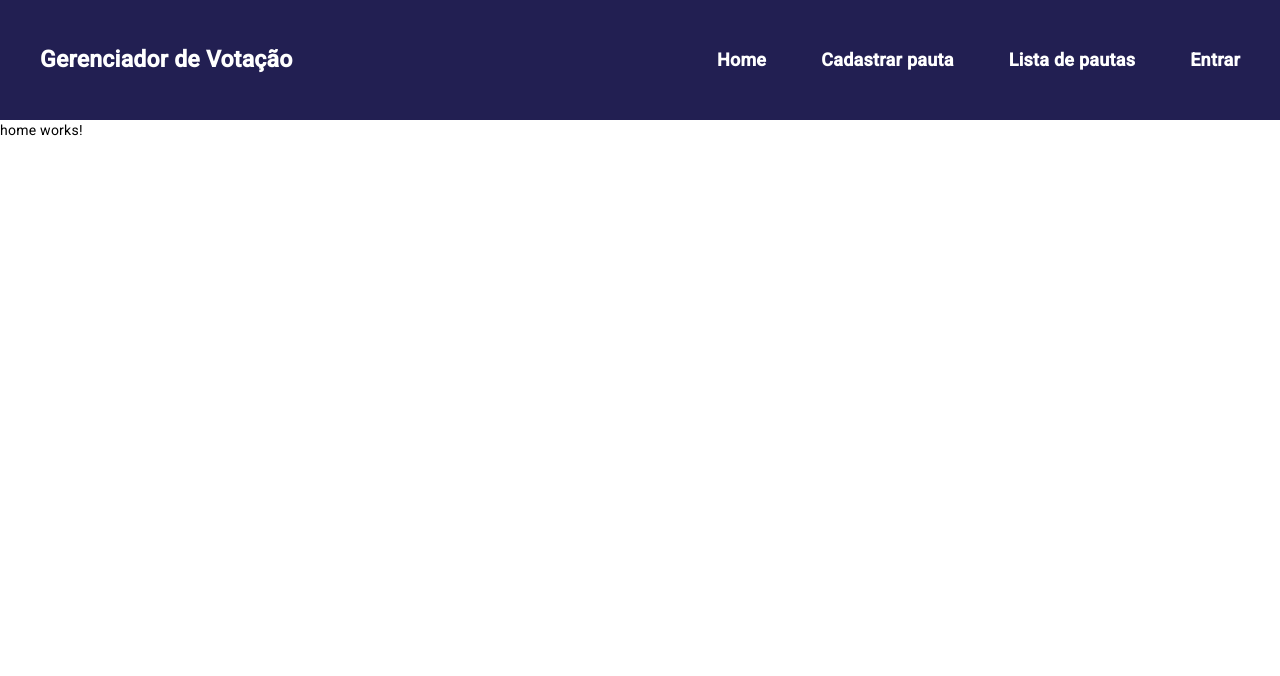
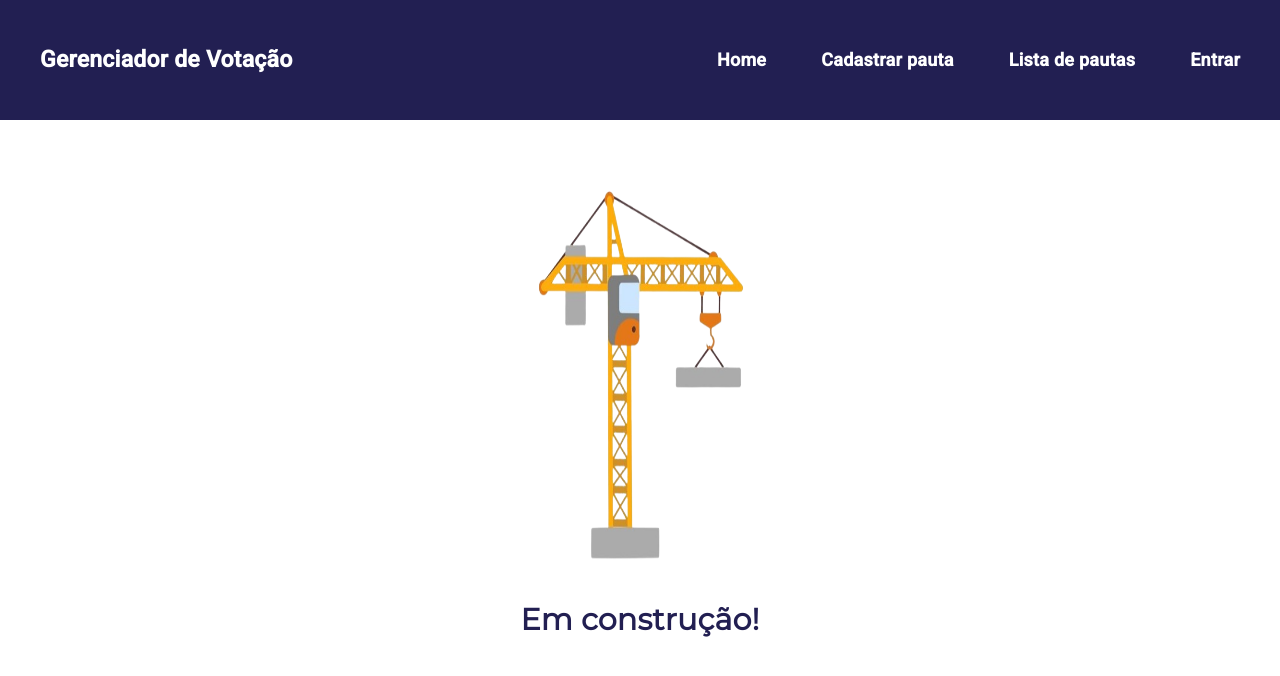
Before and after one commit to paolaarruee/votacao-front, an Angular app: page / in a window 1280 px wide. Shown: the top 676 px of the page. Built offline with nearby package versions, Linux system fonts and the light colour scheme.

Commit message:
feat: home

```diff
--- a/src/app/components/pauta/home/home.component.html
+++ b/src/app/components/pauta/home/home.component.html
@@ -1 +1,5 @@
-<p>home works!</p>
+<div class="container">
+  <img class="img" src="../../../../assets/img/construcao.png" alt="" />
+
+  <p class="title">Em construção!</p>
+</div>
--- a/src/app/components/pauta/home/home.component.scss
+++ b/src/app/components/pauta/home/home.component.scss
@@ -0,0 +1,20 @@
+.container {
+  display: flex;
+  align-items: center;
+  justify-content: center;
+  flex-direction: column;
+  padding: 40px;
+
+  .img {
+    width: 240px;
+    height: 400px;
+  }
+
+  .title {
+    margin-top: 50px;
+    font-size: 30px;
+    font-weight: 600;
+    font-family: "Montserrat";
+    color: #221f52;
+  }
+}
```
Also changed, not shown: src/assets/img/construcao.png (added).
